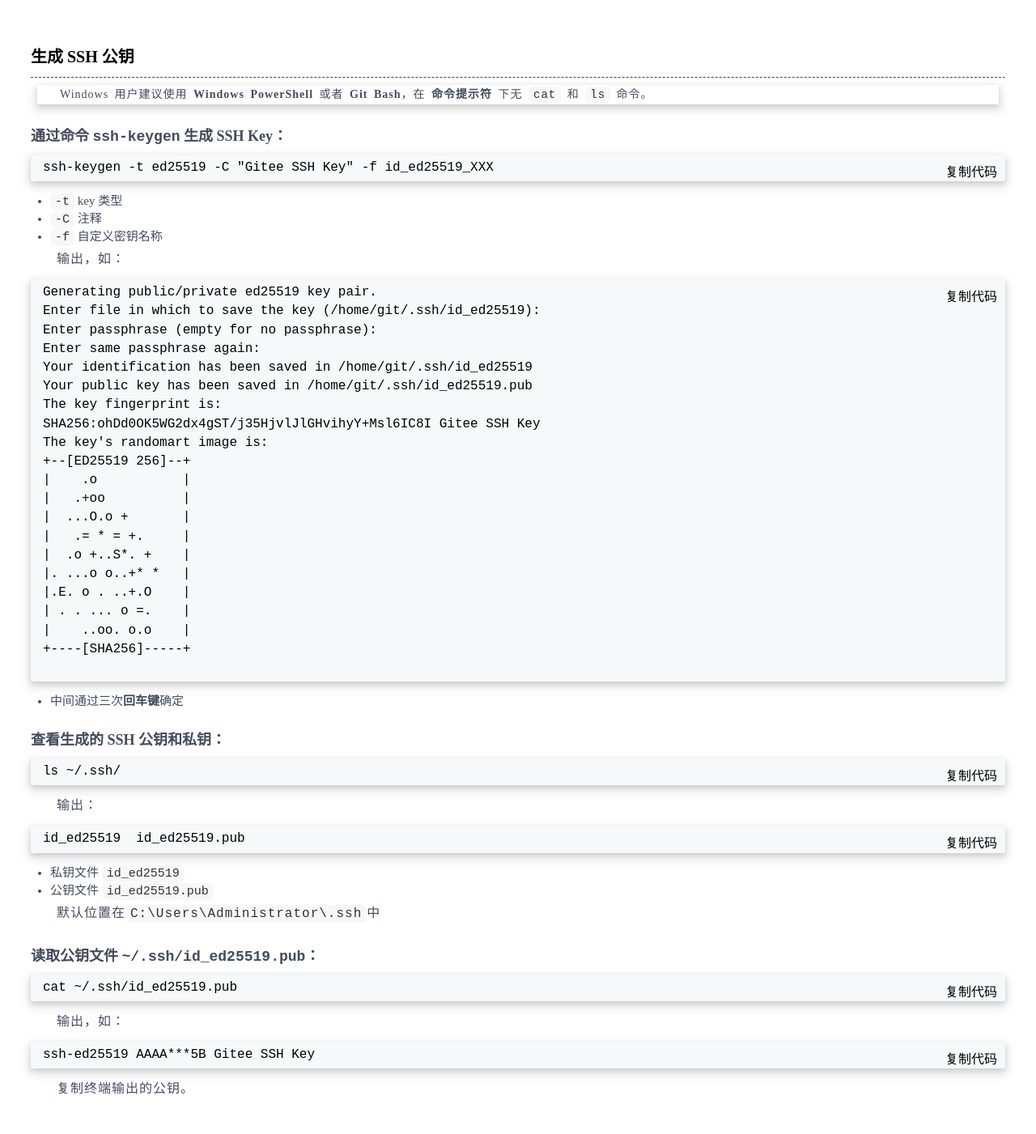
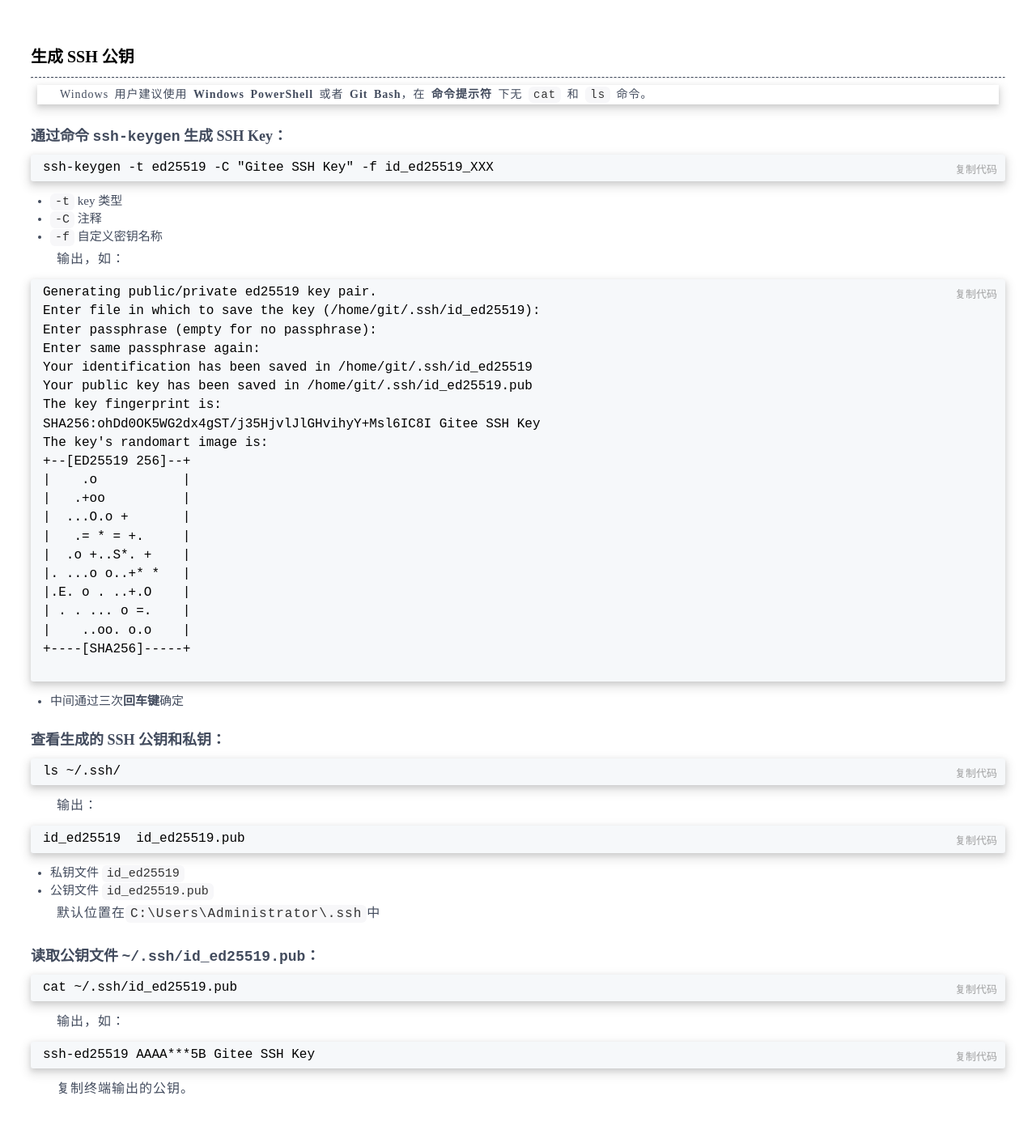
Before and after one commit to hincom/hincom.github.io, a Jekyll site: the page built from docs/生成 SSH 公钥.md, in a window 1280 px wide. Shown: the whole page at 81% size. Built offline with Jekyll 4.4.1, drawn with Linux system fonts in a browser that asks for light colours.

Commit message:
Update custom_layout.html

```diff
--- a/_layouts/custom_layout.html
+++ b/_layouts/custom_layout.html
@@ -7,7 +7,7 @@
   </head>
   <link rel="stylesheet" type="text/css" href="/style/weilan.css">
   <!--Copy code-延迟执行，直到整个页面都加载完成 -->
-   <link rel="stylesheet" type="text/css"  href="style/copy.css"/>
+   <link rel="stylesheet" type="text/css"  href="/style/copy.css"/>
    <script defer src="/style/copy.js"></script>
   <!--/Copy code-->
   <title>
```
